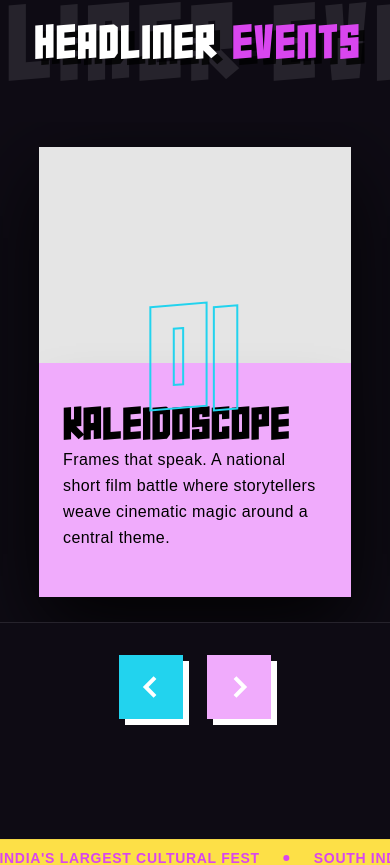
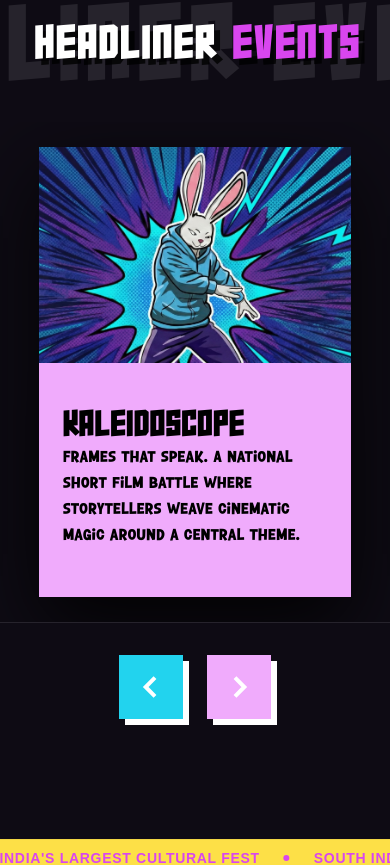
Before and after one commit to jatin-reddy/Pearl-26, a React (Vite) app: page / in a window 390 px wide. Shown: the part 2640-3505 px from the top of the page. Built offline with nearby package versions, Linux system fonts and the light colour scheme.

Commit message:
feat: headliner assets added with variation for mobile

```diff
--- a/src/components/HeadlinerEvents.tsx
+++ b/src/components/HeadlinerEvents.tsx
@@ -3,6 +3,8 @@ import { motion } from "framer-motion";
 import SectionHeading from "./SectionHeading";
 import MovingTape from "./Tape";
 
+import cypher from "../assets/headliners/cypher2.jpeg";
+import cypherMobile from "../assets/headliners/cypher_mobile.jpeg";
 const EVENTS = [
   {
     id: 1,
@@ -10,6 +12,8 @@ const EVENTS = [
     title: "KALEIDOSCOPE",
     description:
       "Frames that speak. A national short film battle where storytellers weave cinematic magic around a central theme.",
+    image: cypher,
+    mobileImage: cypherMobile,
     baseColor: "bg-[#E5E5E5]",
     stroke: "#22D3EE",
     boxColor: "bg-[#F0ABFC]",
@@ -20,6 +24,8 @@ const EVENTS = [
     title: "TERPSICHORE",
     description:
       "Sync. Rhythm. Rebellion. The ultimate western group dance showdown where top crews battle for dominance.",
+    image: cypher,
+    mobileImage: cypherMobile,
     baseColor: "bg-[#E5E5E5]",
     stroke: "#22D3EE",
     boxColor: "bg-[#F0ABFC]",
@@ -31,6 +37,8 @@ const EVENTS = [
     description:
       "The hunt for the next comic genius. Armed with just a mic, performers battle to be the last one laughing.",
     baseColor: "bg-[#E5E5E5]",
+    image: cypher,
+    mobileImage: cypherMobile,
     stroke: "#22D3EE",
     boxColor: "bg-[#F0ABFC]",
   },
@@ -40,6 +48,8 @@ const EVENTS = [
     title: "TILL DEAF DO WE PART",
     description:
       "Amps cranked to eleven. The country's best semi-pro bands collide in a high-voltage sonic battle.",
+    image: cypher,
+    mobileImage: cypherMobile,
     baseColor: "bg-[#E5E5E5]",
     stroke: "#22D3EE",
     boxColor: "bg-[#F0ABFC]",
@@ -51,6 +61,8 @@ const EVENTS = [
     description:
       "High fashion meets high fantasy. A runway spectacle of glamour, mystique, and ethereal elegance.",
     baseColor: "bg-[#E5E5E5]",
+    image: cypher,
+    mobileImage: cypherMobile,
     stroke: "#22D3EE",
     boxColor: "bg-[#F0ABFC]",
   },
@@ -61,6 +73,8 @@ const EVENTS = [
     description:
       "The street is the stage. Raw energy and bold scripts echo through the crowd in this battle of voices.",
     baseColor: "bg-[#E5E5E5]",
+    image: cypher,
+    mobileImage: cypherMobile,
     stroke: "#22D3EE",
     boxColor: "bg-[#F0ABFC]",
   },
@@ -71,6 +85,8 @@ interface Event {
   number: string;
   title: string;
   description: string;
+  image?: string;
+  mobileImage?: string;
   baseColor: string;
   stroke: string;
   boxColor: string;
@@ -91,6 +107,20 @@ const EventCard = ({
       <div
         className={`relative h-[80%] md:h-auto md:flex-1 w-full md:absolute md:inset-0 z-0 ${event.baseColor} flex items-center justify-center shadow-lg`}
       >
+        <picture>
+          {/* Desktop Image: Only loads if screen is wider than 768px */}
+          <source media="(min-width: 768px)" srcSet={event.image} />
+
+          {/* Mobile Image: Loads by default on small screens */}
+          {/* Fallback logic: If mobileImage is missing, use event.image */}
+          <img
+            src={event.mobileImage || event.image}
+            alt={event.title}
+            className="absolute inset-0 w-full h-full object-cover transition-transform duration-700 hover:scale-110"
+            loading="lazy"
+            decoding="async"
+          />
+        </picture>
         <div className="absolute inset-0 opacity-20 bg-[radial-gradient(circle_at_center,_var(--tw-gradient-stops))] from-white to-transparent" />
       </div>
 
@@ -98,10 +128,10 @@ const EventCard = ({
       <div
         // CHANGE 1: Added `md:pl-14` to give that specific left breathing room
         className={`relative w-full h-[80%] flex flex-col justify-center z-20 ${event.boxColor} text-black shadow-2xl p-6 md:p-10 md:pr-16 md:pl-14
-            md:absolute md:w-[600px] md:h-auto md:min-h-[340px] md:-bottom-20 md:-right-20`}
+            md:absolute md:w-[600px] md:h-auto md:min-h-[340px] md:-bottom-20 md:-right-30`}
       >
         {/* Title */}
-        <h3 className="font-pearl uppercase leading-none mb-2 md:mb-4 text-3xl md:text-4xl text-left tracking-wide">
+        <h3 className="font-pearl uppercase leading-none mb-2 md:mb-4 text-2xl md:text-4xl text-left tracking-wide">
           {event.title}
         </h3>
 
@@ -110,17 +140,18 @@ const EventCard = ({
         >
           {/* CHANGE 2: Bumped up text sizes (sm->base, base->lg) */}
           <p
-            className={`font-poppins font-medium leading-relaxed block tracking-wide ${isMain
-              ? "text-base md:text-lg" // Main card is now Large
-              : "text-sm md:text-base line-clamp-4" // Side cards are now Base
-              }`}
+            className={`font-body font-medium leading-relaxed block tracking-wide ${
+              isMain
+                ? "text-base md:text-xl" // Main card is now Large
+                : "text-sm md:text-base line-clamp-4" // Side cards are now Base
+            }`}
           >
             {event.description}
           </p>
         </div>
       </div>
 
-      {/* Outlined Number */}
+      {/* Outlined Number
       <div
         className={`absolute z-50 font-pearl font-normal tracking-wide leading-none transition-all duration-500 select-none pointer-events-none flex items-center justify-center
            text-[6rem] md:text-[9.5rem] inset-0 top-1/2 -translate-y-1/2 md:translate-y-0 md:top-0`}
@@ -130,7 +161,7 @@ const EventCard = ({
         }}
       >
         <span className="-translate-y-4 md:-translate-y-6">{event.number}</span>
-      </div>
+      </div>*/}
     </div>
   );
 };
@@ -272,17 +303,21 @@ const HeadlinerEvents = () => {
                       prevSlide();
                     }
                   }}
-                  className={`absolute w-[80vw] md:w-[900px] h-[450px] md:h-[500px] shadow-[0_30px_80px_rgba(0,0,0,0.8)] ${offset === 0
-                    ? "z-20"
-                    : "z-10 cursor-pointer hover:brightness-110"
-                    }`}
+                  className={`absolute w-[80vw] md:w-[900px] h-[450px] md:h-[500px] shadow-[0_30px_80px_rgba(0,0,0,0.8)] ${
+                    offset === 0
+                      ? "z-20"
+                      : "z-10 cursor-pointer hover:brightness-110"
+                  }`}
                   onClick={() => {
                     if (offset === -1) prevSlide();
                     if (offset === 1) nextSlide();
                   }}
                 >
                   <div className="w-full h-full pointer-events-none md:pointer-events-auto">
-                    <EventCard event={EVENTS[eventIndex]} isMain={offset === 0} />
+                    <EventCard
+                      event={EVENTS[eventIndex]}
+                      isMain={offset === 0}
+                    />
                   </div>
                 </motion.div>
               );
```
Also changed, not shown: src/assets/headliners/cypher2.jpeg (added), src/assets/headliners/cypher_mobile.jpeg (added).
